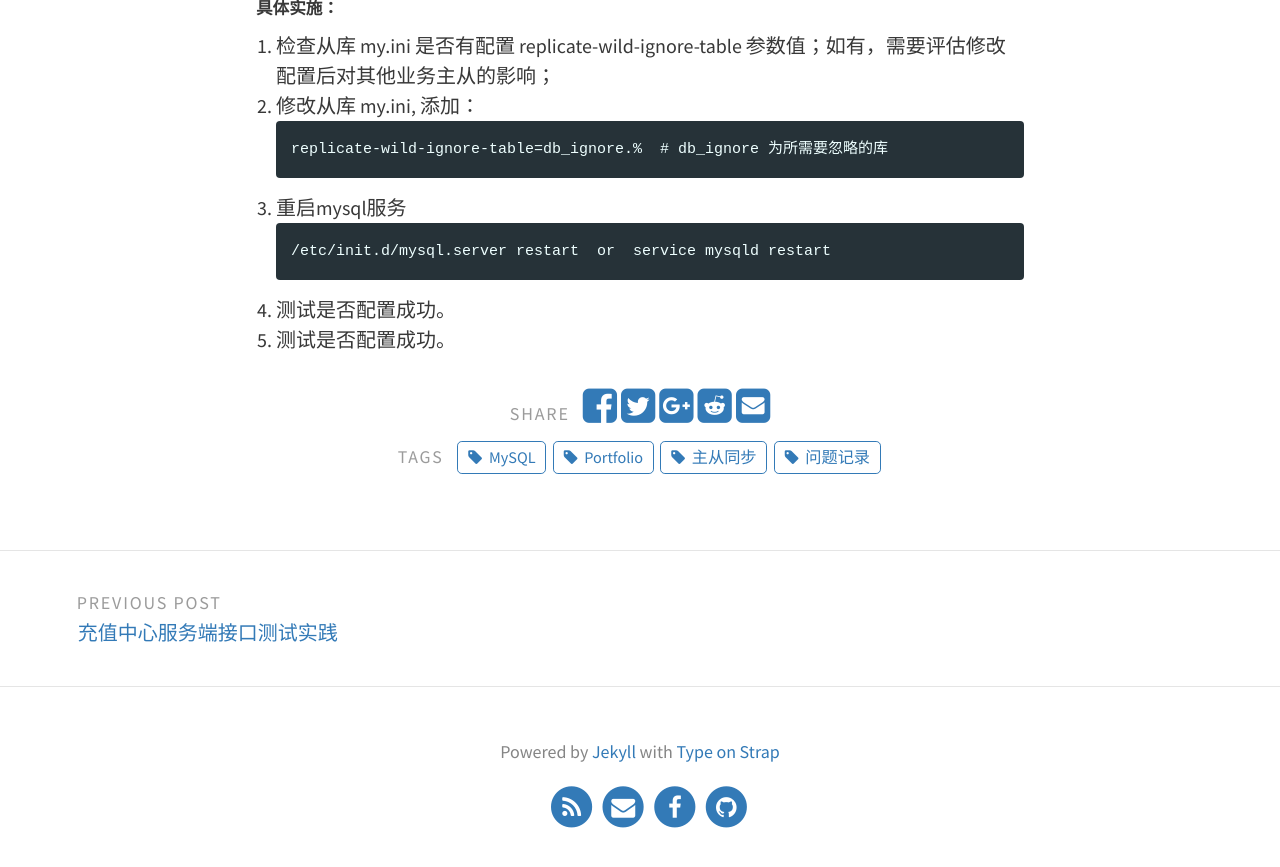
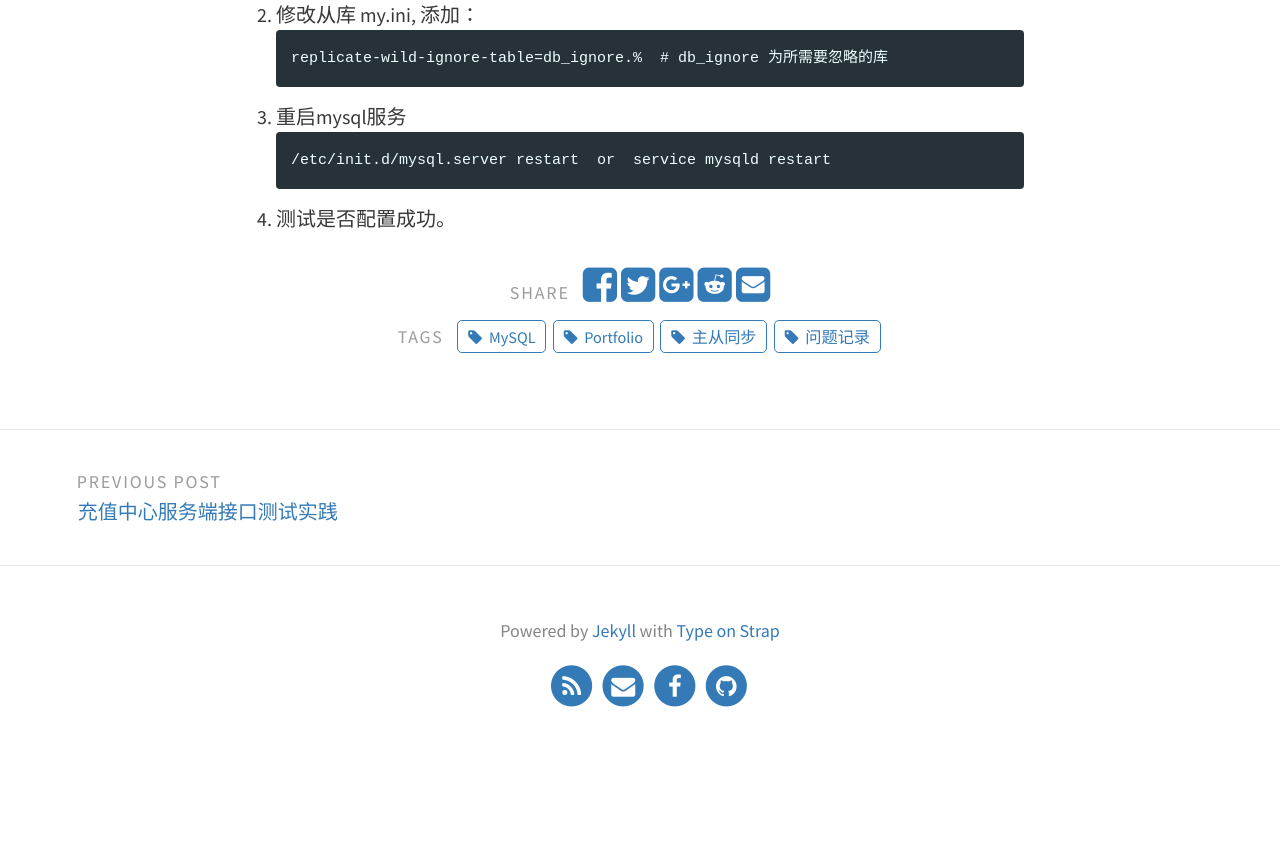
Before and after one commit to rickyzhan/rickyzhan.github.io, a Jekyll site: the page built from _posts/2016-09-21-MySQL主从问题处理记录.md, in a window 1280 px wide and 900 px high, scrolled down 1747 px. Shown: the top 867 px of the window. Built offline with Jekyll 4.4.1, drawn with Linux system fonts in a browser that asks for light colours; after the commit the page ends 2526 px from its top, so only the background shows below that.

Commit message:
edit MySQL主从问题处理记录

````diff
--- a/_posts/2016-09-21-MySQL主从问题处理记录.md
+++ b/_posts/2016-09-21-MySQL主从问题处理记录.md
@@ -5,7 +5,9 @@ tags: [MySQL, 主从同步, 问题记录, Portfolio]
 ---
 
 > 仅用于记录MySQL数据库运维过程所处理过的典型问题及总结
+
 ---
+
 ### MYSQL主从库不同步问题处理
 ##### 问题表现：
 业务写入主库的数据，从库短时间内(>5min)查询不到；
@@ -59,4 +61,3 @@ replicate-wild-ignore-table=db_ignore.%  # db_ignore 为所需要忽略的库
 ```
 
 4. 测试是否配置成功。
-4. 测试是否配置成功。
````
